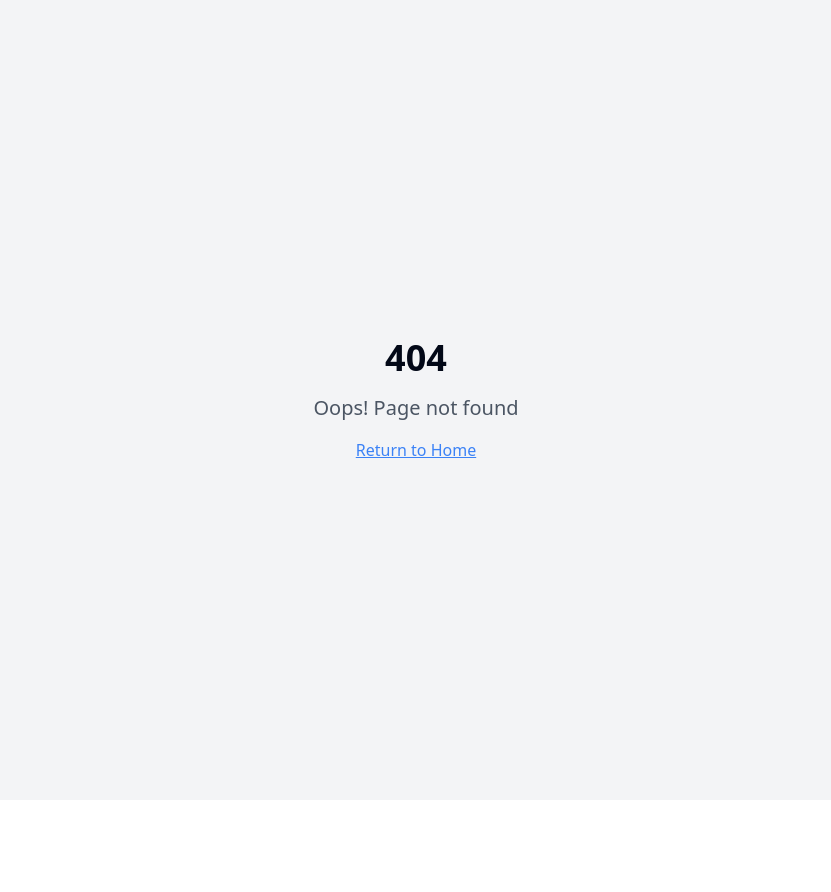
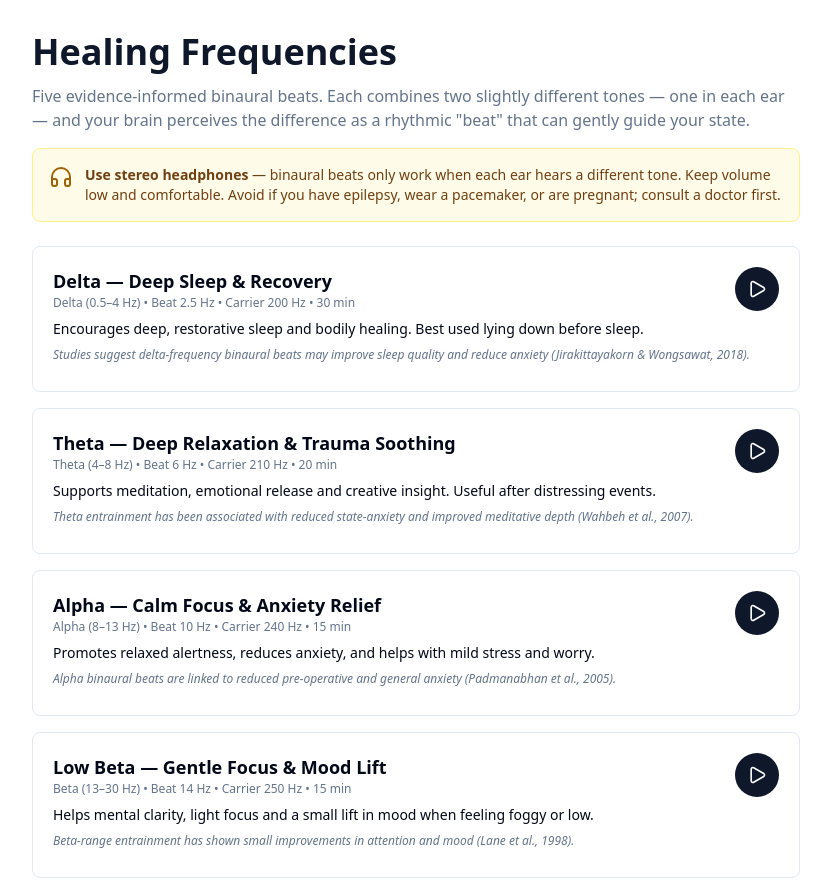
Before and after one commit to MarciaMar/relative-peace-at-war-zones, a React (Vite) app: page /technique/frequencies in a window 1280 px wide. Before the commit this address had no page. Shown: the top 892 px of the page, without its empty margins (224-1055 px from the left). Before the commit the page ends 800 px from the top, so only its background shows below. Built offline with nearby package versions, Linux system fonts and the light colour scheme.

Commit message:
Changes
Co-authored-by: MarciaMar <216432756+MarciaMar@users.noreply.github.com>

```diff
--- a/src/App.tsx
+++ b/src/App.tsx
@@ -14,6 +14,7 @@ import BreathingTechnique from "./pages/BreathingTechnique";
 import JournalingTechnique from "./pages/JournalingTechnique";
 import GroundingTechnique from "./pages/GroundingTechnique";
 import PMRTechnique from "./pages/PMRTechnique";
+import FrequenciesTechnique from "./pages/FrequenciesTechnique";
 
 const queryClient = new QueryClient();
 
@@ -33,6 +34,7 @@ const App = () => (
           <Route path="/technique/journaling" element={<JournalingTechnique />} />
           <Route path="/technique/grounding" element={<GroundingTechnique />} />
           <Route path="/technique/pmr" element={<PMRTechnique />} />
+          <Route path="/technique/frequencies" element={<FrequenciesTechnique />} />
           {/* ADD ALL CUSTOM ROUTES ABOVE THE CATCH-ALL "*" ROUTE */}
           <Route path="*" element={<NotFound />} />
         </Routes>
--- /dev/null
+++ b/src/pages/FrequenciesTechnique.tsx
@@ -0,0 +1,196 @@
+import { useEffect, useRef, useState } from "react";
+import { Link } from "react-router-dom";
+import { Play, Pause, Headphones } from "lucide-react";
+
+type Freq = {
+  name: string;
+  carrier: number; // Hz
+  beat: number; // Hz difference between ears
+  band: string;
+  duration: number; // minutes recommended
+  description: string;
+  evidence: string;
+};
+
+const FREQUENCIES: Freq[] = [
+  {
+    name: "Delta — Deep Sleep & Recovery",
+    carrier: 200,
+    beat: 2.5,
+    band: "Delta (0.5–4 Hz)",
+    duration: 30,
+    description:
+      "Encourages deep, restorative sleep and bodily healing. Best used lying down before sleep.",
+    evidence:
+      "Studies suggest delta-frequency binaural beats may improve sleep quality and reduce anxiety (Jirakittayakorn & Wongsawat, 2018).",
+  },
+  {
+    name: "Theta — Deep Relaxation & Trauma Soothing",
+    carrier: 210,
+    beat: 6,
+    band: "Theta (4–8 Hz)",
+    duration: 20,
+    description:
+      "Supports meditation, emotional release and creative insight. Useful after distressing events.",
+    evidence:
+      "Theta entrainment has been associated with reduced state-anxiety and improved meditative depth (Wahbeh et al., 2007).",
+  },
+  {
+    name: "Alpha — Calm Focus & Anxiety Relief",
+    carrier: 240,
+    beat: 10,
+    band: "Alpha (8–13 Hz)",
+    duration: 15,
+    description:
+      "Promotes relaxed alertness, reduces anxiety, and helps with mild stress and worry.",
+    evidence:
+      "Alpha binaural beats are linked to reduced pre-operative and general anxiety (Padmanabhan et al., 2005).",
+  },
+  {
+    name: "Low Beta — Gentle Focus & Mood Lift",
+    carrier: 250,
+    beat: 14,
+    band: "Beta (13–30 Hz)",
+    duration: 15,
+    description:
+      "Helps mental clarity, light focus and a small lift in mood when feeling foggy or low.",
+    evidence:
+      "Beta-range entrainment has shown small improvements in attention and mood (Lane et al., 1998).",
+  },
+  {
+    name: "Gamma — Compassion & Cognitive Integration",
+    carrier: 300,
+    beat: 40,
+    band: "Gamma (30–50 Hz)",
+    duration: 10,
+    description:
+      "Associated with loving-kindness states and integrative thinking. Use sitting upright.",
+    evidence:
+      "40 Hz gamma activity is observed in long-term meditators during compassion practice (Lutz et al., 2004).",
+  },
+];
+
+const Player = ({ freq }: { freq: Freq }) => {
+  const ctxRef = useRef<AudioContext | null>(null);
+  const nodesRef = useRef<{ left: OscillatorNode; right: OscillatorNode; gain: GainNode } | null>(null);
+  const [playing, setPlaying] = useState(false);
+  const [remaining, setRemaining] = useState(freq.duration * 60);
+
+  useEffect(() => {
+    if (!playing) return;
+    const id = setInterval(() => {
+      setRemaining((r) => {
+        if (r <= 1) {
+          stop();
+          return freq.duration * 60;
+        }
+        return r - 1;
+      });
+    }, 1000);
+    return () => clearInterval(id);
+    // eslint-disable-next-line react-hooks/exhaustive-deps
+  }, [playing]);
+
+  const start = async () => {
+    const Ctx = window.AudioContext || (window as any).webkitAudioContext;
+    const ctx = new Ctx();
+    ctxRef.current = ctx;
+    const merger = ctx.createChannelMerger(2);
+    const gain = ctx.createGain();
+    gain.gain.value = 0.08;
+
+    const left = ctx.createOscillator();
+    const right = ctx.createOscillator();
+    left.frequency.value = freq.carrier;
+    right.frequency.value = freq.carrier + freq.beat;
+    left.type = "sine";
+    right.type = "sine";
+
+    left.connect(merger, 0, 0);
+    right.connect(merger, 0, 1);
+    merger.connect(gain).connect(ctx.destination);
+
+    left.start();
+    right.start();
+    nodesRef.current = { left, right, gain };
+    setPlaying(true);
+  };
+
+  const stop = () => {
+    nodesRef.current?.left.stop();
+    nodesRef.current?.right.stop();
+    ctxRef.current?.close();
+    nodesRef.current = null;
+    ctxRef.current = null;
+    setPlaying(false);
+  };
+
+  useEffect(() => () => { try { stop(); } catch {} }, []);
+
+  const mm = String(Math.floor(remaining / 60)).padStart(2, "0");
+  const ss = String(remaining % 60).padStart(2, "0");
+
+  return (
+    <div className="bg-white dark:bg-secondary border rounded-lg p-5">
+      <div className="flex items-start justify-between gap-3 mb-2">
+        <div>
+          <h3 className="font-semibold text-lg">{freq.name}</h3>
+          <p className="text-xs text-muted-foreground">
+            {freq.band} • Beat {freq.beat} Hz • Carrier {freq.carrier} Hz • {freq.duration} min
+          </p>
+        </div>
+        <button
+          onClick={playing ? stop : start}
+          className="bg-primary text-primary-foreground rounded-full p-3 hover:opacity-90"
+          aria-label={playing ? "Stop" : "Play"}
+        >
+          {playing ? <Pause size={20} /> : <Play size={20} />}
+        </button>
+      </div>
+      <p className="text-sm mb-2">{freq.description}</p>
+      <p className="text-xs text-muted-foreground italic mb-2">{freq.evidence}</p>
+      {playing && (
+        <div className="text-sm font-mono text-primary">Time left: {mm}:{ss}</div>
+      )}
+    </div>
+  );
+};
+
+const FrequenciesTechnique = () => (
+  <div className="min-h-screen bg-background flex flex-col items-center pt-8 px-4 pb-12">
+    <div className="w-full max-w-3xl">
+      <h2 className="text-2xl md:text-4xl font-bold mb-3 text-primary">Healing Frequencies</h2>
+      <p className="text-muted-foreground mb-4">
+        Five evidence-informed binaural beats. Each combines two slightly different tones — one
+        in each ear — and your brain perceives the difference as a rhythmic "beat" that can gently
+        guide your state.
+      </p>
+
+      <div className="bg-yellow-50 dark:bg-yellow-900/30 border border-yellow-200 dark:border-yellow-800 rounded-lg p-4 mb-6 flex gap-3">
+        <Headphones className="text-yellow-700 dark:text-yellow-300 flex-shrink-0" />
+        <div className="text-sm text-yellow-900 dark:text-yellow-100">
+          <strong>Use stereo headphones</strong> — binaural beats only work when each ear hears a
+          different tone. Keep volume low and comfortable. Avoid if you have epilepsy, wear a
+          pacemaker, or are pregnant; consult a doctor first.
+        </div>
+      </div>
+
+      <div className="grid grid-cols-1 gap-4">
+        {FREQUENCIES.map((f) => (
+          <Player key={f.name} freq={f} />
+        ))}
+      </div>
+
+      <div className="mt-8 text-xs text-muted-foreground">
+        References: Jirakittayakorn & Wongsawat (2018); Wahbeh et al. (2007); Padmanabhan et al.
+        (2005); Lane et al. (1998); Lutz et al. (2004).
+      </div>
+
+      <div className="mt-8 flex justify-center">
+        <Link to="/techniques" className="text-primary underline">← Back to Techniques</Link>
+      </div>
+    </div>
+  </div>
+);
+
+export default FrequenciesTechnique;
--- a/src/pages/TechniquesList.tsx
+++ b/src/pages/TechniquesList.tsx
@@ -62,9 +62,9 @@ const techniqueData = [
   {
     title: "Healing Frequencies",
     icon: Headphones,
-    description: "Soothing Hz soundscapes for sleep, calm and focus.",
+    description: "5 binaural beats for sleep, calm, focus and compassion. Headphones required.",
     link: "/technique/frequencies",
-    ready: false
+    ready: true
   }
 ];
 
```
